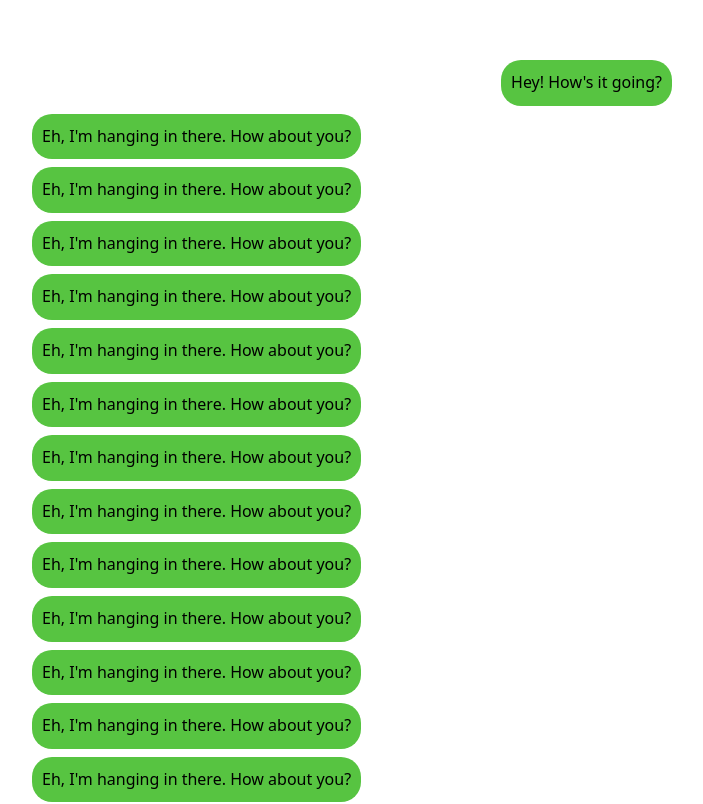
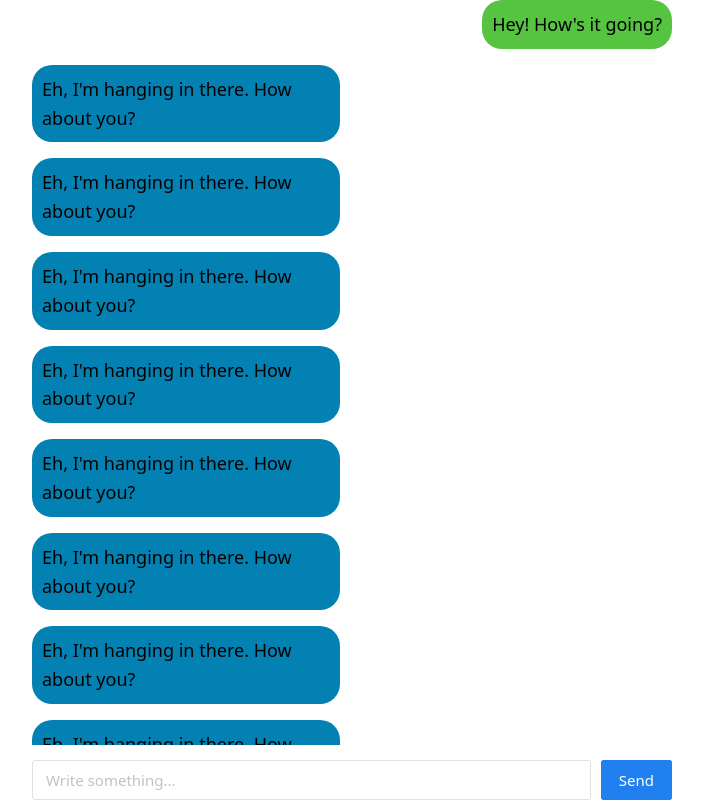
Before and after one commit to uapsemeontogueoos/covbot, a Vue app in the folder frontend/: page / in a window 1280 px wide. Shown: the top 804 px of the page, without its empty margins (288-991 px from the left). Built offline with nearby package versions, Linux system fonts and the light colour scheme.

Commit message:
Added ability to send messages

```diff
--- a/frontend/src/App.vue
+++ b/frontend/src/App.vue
@@ -16,12 +16,14 @@ export default {
 </script>
 
 <style>
-#app {
-  margin-top: 60px;
-}
-
 .wrapper {
   max-width: 50%;
   margin: auto;
+  max-height: 100vh;
+  display: flex;
+}
+
+html, body {
+  max-height: 100vh;
 }
 </style>
--- a/frontend/src/components/ChatComponent.vue
+++ b/frontend/src/components/ChatComponent.vue
@@ -1,12 +1,14 @@
 <template>
-  <n-space vertical style="margin-bottom: 10px">
-    <div v-for="message in messages" :key="message.message" class="message-container" :class="{'own-message': message.self}">
-      {{message.message}}
+  <div class="container">
+    <n-space vertical class="message-container">
+      <div v-for="message in messages" :key="message.message" class="message-bubble-container" :class="message.self ? 'own-message': 'bot-message'">
+        {{message.message}}
+      </div>
+    </n-space>
+    <div class="message-compose-container">
+      <n-input v-model:value="currentMessage" size="large" type="text" placeholder="Write something..." />
+      <n-button type="info" size="large" @click="sendMessage()">Send</n-button>
     </div>
-  </n-space>
-  <div class="container">
-    <n-input v-model:value="value" size="large" type="text" placeholder="Write something..." />
-    <n-button type="info" size="large">Send</n-button>
   </div>
 </template>
 
@@ -35,27 +37,54 @@ export default {
         {id: 17, self: false, message: "Eh, I'm hanging in there. How about you?"},
         {id: 18, self: true, message: "Can't complain either!"}
       ],
-      value: null
+      currentMessage: null
+    }
+  },
+  methods: {
+    sendMessage() {
+      if(this.currentMessage != null && this.currentMessage.trim() !== "") {
+        let id = this.messages.length;
+        this.messages.push({id: id, self: true, message: this.currentMessage});
+        this.currentMessage = null;
+      }
     }
   }
 }
 </script>
 
 <style scoped>
-  .container {
+  .message-compose-container {
     display: flex;
     gap: 10px;
   }
 
+  .container {
+    display: flex;
+    flex-direction: column;
+    row-gap: 15px;
+    width: 100%;
+  }
+
   .message-container {
+    overflow-y: scroll;
+  }
+
+  .message-bubble-container {
     padding: 10px;
     border-radius: 20px;
-    font-size: 16px;
+    font-size: 18px;
+    margin-bottom: 8px;
     display: inline-block;
-    background-color: #57c441;
+    max-width: 45%;
+  }
+
+  .bot-message {
+    float: left;
+    background-color: #0481b3;
   }
 
   .own-message {
     float: right;
+    background-color: #57c441;
   }
 </style>
```
